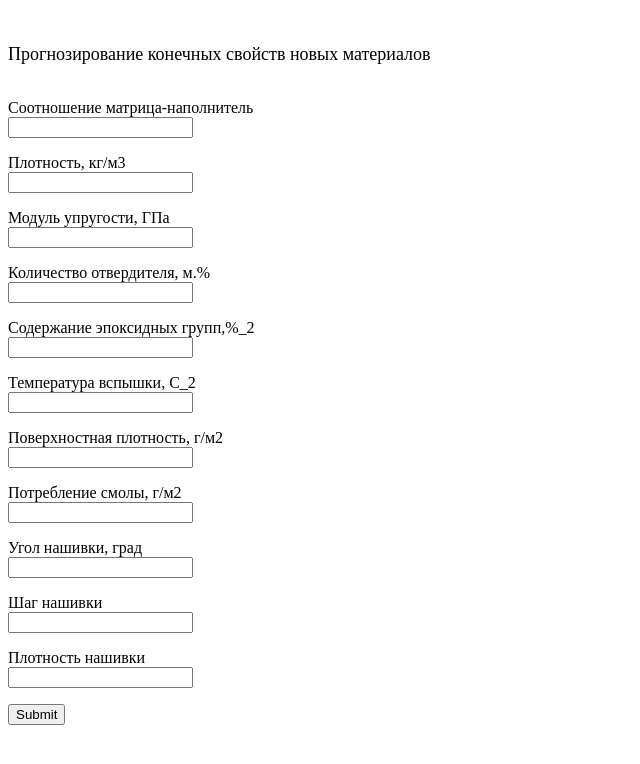
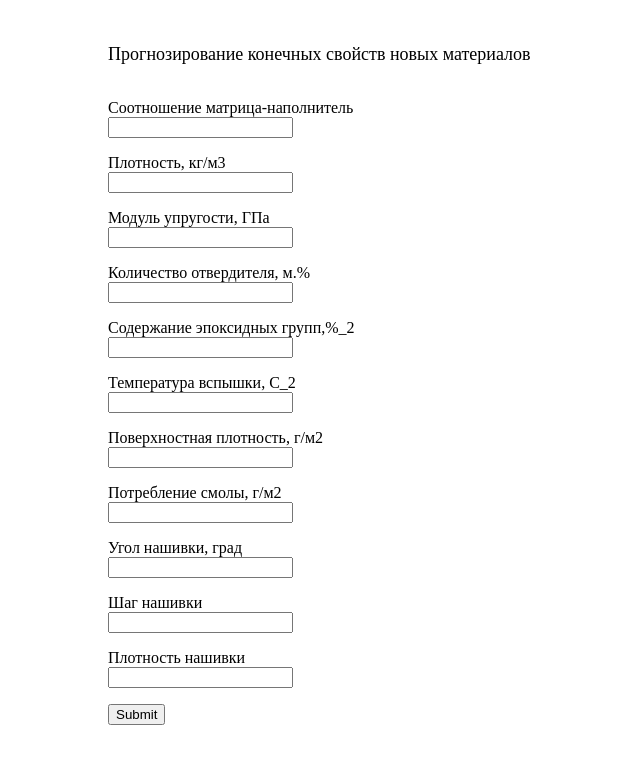
Before and after one commit to s-marello/app_lecture, a Flask app: page / in a window 1280 px wide. Shown: the top 764 px of the page, without its empty margins (0-640 px from the left). Run offline with Flask 2, Linux system fonts and the light colour scheme.

Commit message:
Update login.html

```diff
--- a/templates/login.html
+++ b/templates/login.html
@@ -2,9 +2,7 @@
 <html lang="en">
 <style>
 div {
-    border: 1px solid black;
-    margin: 25px 50px 75px 100px;
-    background-color: #d5e9f2;
+    margin-left: 100px;
 }
 </style>
 <head>
@@ -12,6 +10,7 @@ div {
     <title>Login</title>
 </head>
 <body>
+<div>
 
     {% if message %}
         <p>{{ message }}</p>
@@ -58,6 +57,7 @@ div {
 	<p>
 	    <input type="submit">
 	</p>
+	<div>
     </form>
 
 </body>
```
